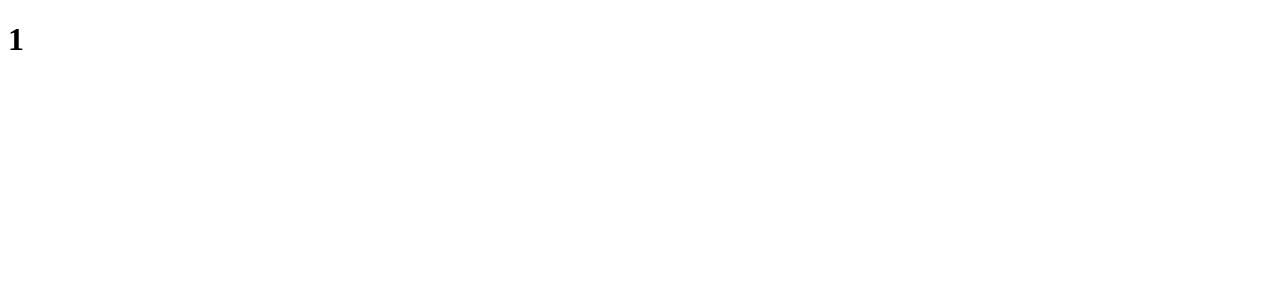
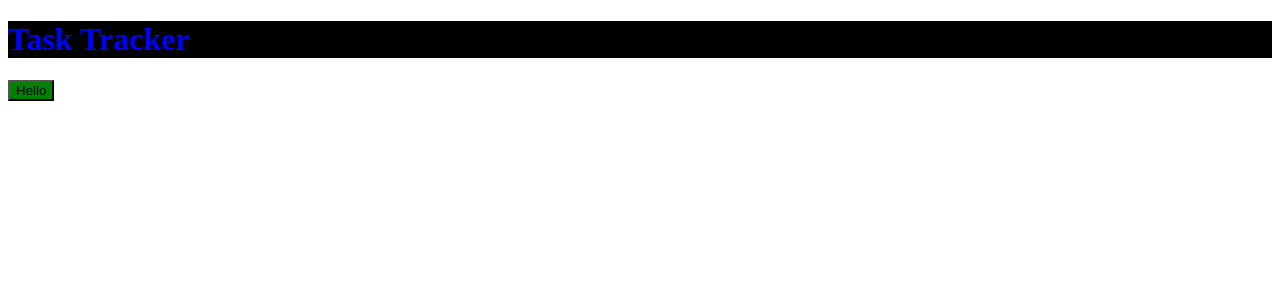
Before and after one commit to AlphaOmegaAK/react-task-tracker-hooks-practice, a React (Create React App) app: page / in a window 1280 px wide. Shown: the top 300 px of the page. Built offline with nearby package versions, Linux system fonts and the light colour scheme.

Commit message:
Reusable component button exampl

```diff
--- a/src/App.js
+++ b/src/App.js
@@ -3,12 +3,7 @@ import Header from './Components/Header';
 function App() {
   return (
     <div className="container">
-    {/* Default Props + Prop Drilling */}
-    {/* <Header title="Hello"/> */}
-
-    {/* Prop Types */}
-    {/* Warning - expects string */}
-      <Header title={ 1 }/>
+      <Header title="Task Tracker"/>
 
 
     </div>
--- /dev/null
+++ b/src/Components/Button.js
@@ -0,0 +1,5 @@
+const Button = ({ color, text }) => {
+  return <button className="btn" style={{ backgroundColor: color }}>{ text }</button>
+}
+
+export default Button;
--- a/src/Components/Header.js
+++ b/src/Components/Header.js
@@ -1,24 +1,24 @@
-// Prop Types step 1
-import PropTypes from 'prop-types'
+import PropTypes from 'prop-types';
+import Button from './Button';
 
-
-const Header = (props) => { // Or Destructured : Header = ({ title }) ...
+const Header = ({ title }) => { // Or Destructured : Header = ({ title }) ...
   return (
-    <header>
-      <h1>{props.title}</h1>
+    <header className="header">
+      <h1 style={ headingStyle }>{title}</h1>
+      <Button color="green" text="Hello"/>
 
     </header>
   )
 }
 
-// // Default Props
-// Header.defaultProps = {
-//   title: "Task Tracker",
-// }
-
-// Prop Types step 2
 Header.propTypes = {
-  title: PropTypes.string,
+  title: PropTypes.string.isRequired
 }
 
+
+const headingStyle = {
+  color: "blue",
+  backgroundColor: "black"
+};
+
 export default Header
```
Also changed, not shown: 2 other files (tests, documents, lock files or other folders).
